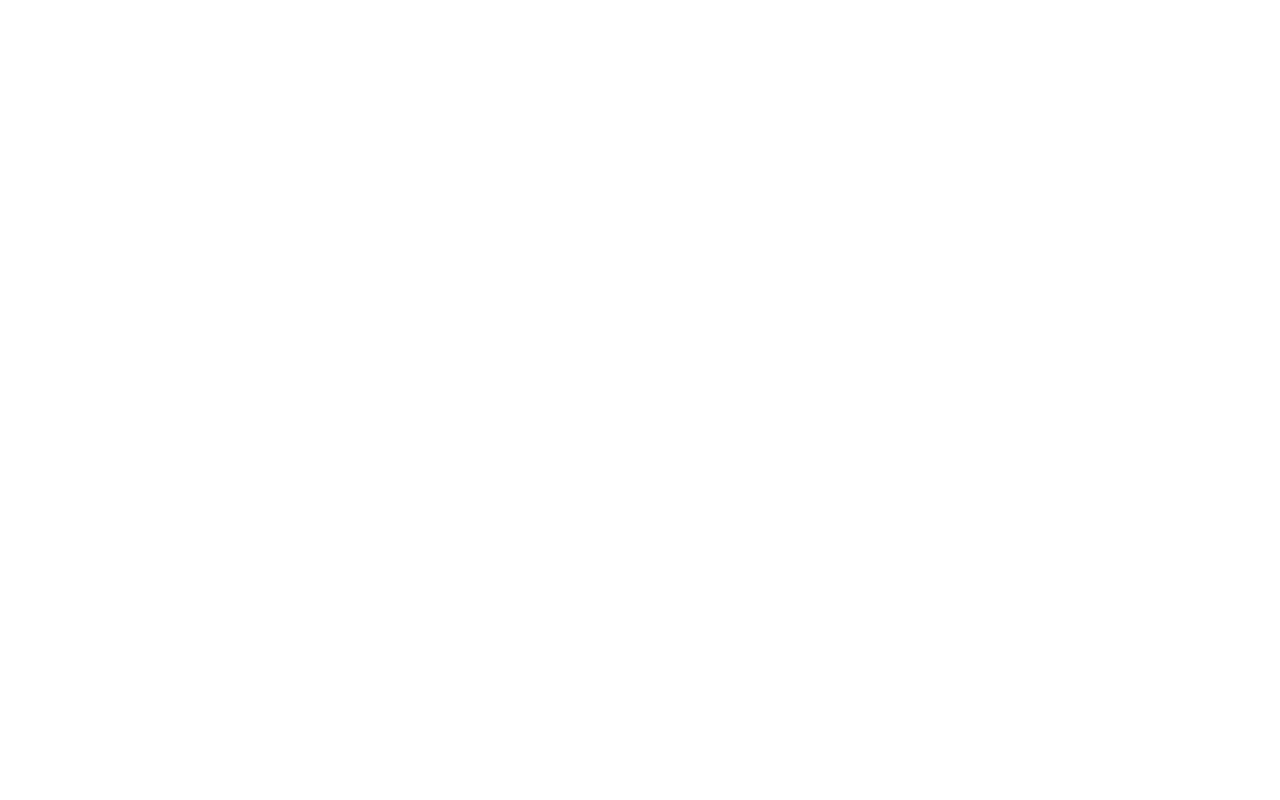
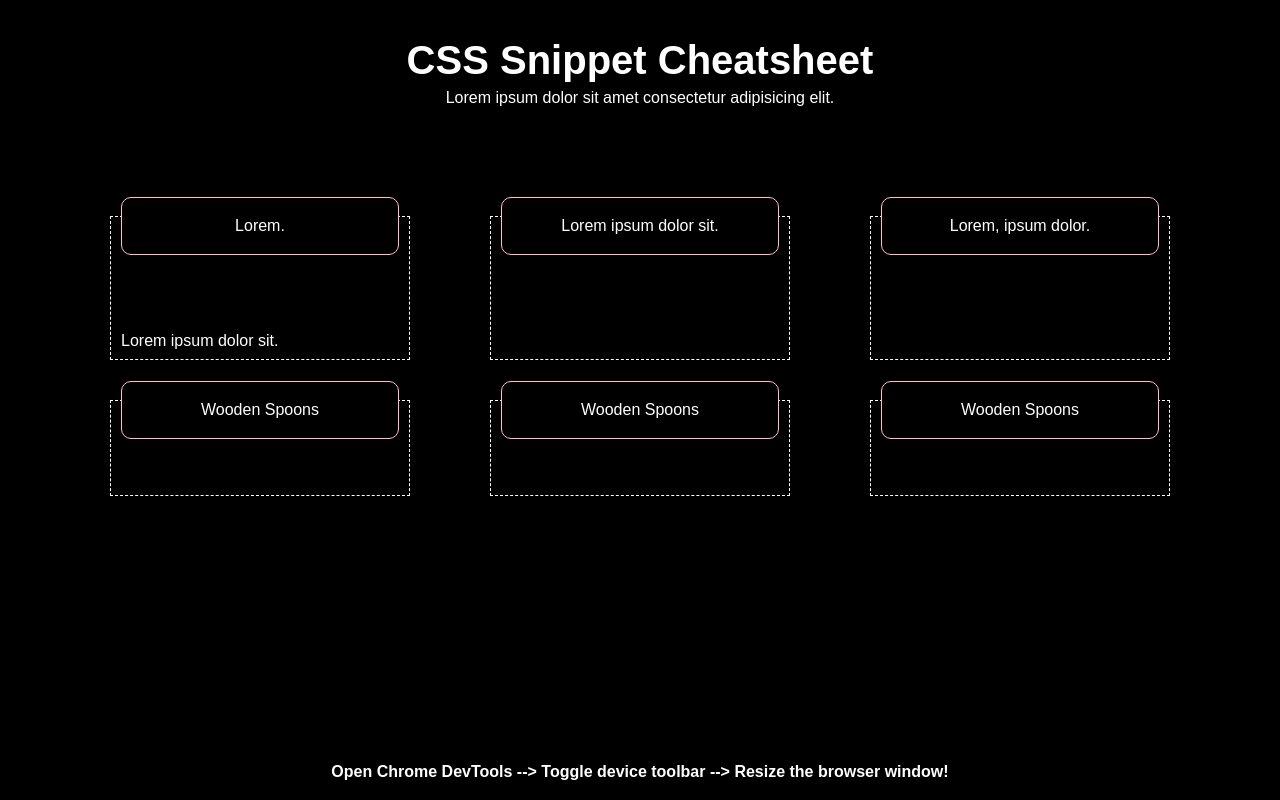
Before and after one commit to Ivo-Gatzinski/css-snippets, a plain HTML site: page index.html in a window 1280 px wide. Drawn offline with Linux system fonts and the light colour scheme.

Commit message:
teamwork in class update

```diff
--- a/assets/css/style.css
+++ b/assets/css/style.css
@@ -0,0 +1,120 @@
+:root {
+    --dark: #13293d;
+    --white: #fff;
+    --radius: 10px;
+  }
+
+  body {
+    font-size: 16px;
+    background-color: black;
+    display: flex;
+    flex-direction: column;
+    min-height: 100vh;
+    justify-content: flex-start;
+  }
+
+  article {
+    color: white;
+}
+
+tr {
+    color: white;
+}
+
+  h1 {
+    font-size: 2.5rem;
+    margin-bottom: 10px;
+  }
+
+  h2 {
+    font-size: 1.5rem;
+    margin-bottom: 10px;
+  }
+
+  header {
+    padding: 40px;
+    text-align: center;
+    color: var(--white);
+  }
+
+  nav {
+    display: flex;
+    background-color: #d8a47f;
+  }
+
+  nav a {
+    color: var(--dark);
+    padding: 14px 20px;
+    text-decoration: none;
+    text-align: center;
+  }
+
+  nav a:hover {
+    background-color: var(--white);
+  }
+
+  main {
+    display: flex;
+    flex-wrap: wrap;
+  }
+
+  footer {
+    width: 100%;
+    bottom: 0;
+    padding: 20px;
+    text-align: center;
+    color: var(--white);
+    margin-top: auto;
+  }
+
+  .cheatsheet {
+    flex: 1;
+    padding: 50px;
+    display: flex;
+    flex-wrap: wrap;
+    justify-content: space-evenly;
+  }
+
+  .card {
+    border-style: dashed;
+    border-width: 1px;
+    border-color: white;
+    border-radius: 0px;
+    padding: 10px;
+    flex: 0 0 300px;
+
+    margin: 20px;
+  }
+
+  .card:hover {
+    box-shadow: 0px 0px 10px 10px pink;
+    transition: all 0.5s ease-in-out;
+  }
+
+  .card > header {
+    border-radius: var(--radius);
+    border-style: solid;
+    border-color: pink;
+    border-width: 1px;
+    background-color: black;
+    padding: 20px;
+    position: relative;
+    top: -30px;
+
+  }
+
+
+  .card > p {
+    text-align: center;
+  }
+
+  .card > img {
+    width: 100%;
+  }
+
+  @media screen and (max-width: 768px) {
+    main,
+    nav {
+      flex-direction: column;
+    }
+  }
--- a/index.html
+++ b/index.html
@@ -8,7 +8,73 @@
     <link rel="stylesheet" type="text/css" href="./assets/css/style.css" />
     <title>Document</title>
 </head>
+
 <body>
+ <!-- Header -->
+ <header>
+    <h1>CSS Snippet Cheatsheet</h1>
+    <p>Lorem ipsum dolor sit amet consectetur adipisicing elit.</p>
+</header>
+<!-- Body -->
+<main>
+    <!-- CSS Cards -->
+    <div class="cheatsheet">
+      <section class="card">
+        <header>Lorem.</header>
+        <table>
+            <col>
+            <tr>
+                Lorem ipsum dolor sit amet consectetur adipisicing elit.
+            </tr>
+            <tr>
+                Lorem ipsum dolor sit.
+            </tr>
 
+            </table>
+        <article>
+            <p><code>
+                Lorem ipsum dolor sit.
+            </code></p>
+         </article>
+
+      </section>
+
+      <section class="card">
+        <header>Lorem ipsum dolor sit.</header>
+
+        <pre><code>Lorem ipsum dolor sit.</code></pre>
+      </section>
+
+      <section class="card">
+        <header>Lorem, ipsum dolor.</header>
+        <pre>Lorem ipsum dolor sit.</pre>
+      </section>
+
+      <section class="card">
+        <header>Wooden Spoons</header>
+
+        <pre>Price: $10</pre>
+      </section>
+
+      <section class="card">
+        <header>Wooden Spoons</header>
+
+        <pre>Price: $10</pre>
+      </section>
+
+      <section class="card">
+        <header>Wooden Spoons</header>
+
+        <pre>Price: $10</pre>
+      </section>
+    </div>
+  </main>
+  <!-- Footer -->
+  <footer>
+    <h3>
+      Open Chrome DevTools --> Toggle device toolbar --> Resize the browser
+      window!
+    </h3>
+  </footer>
 </body>
 </html>
```
